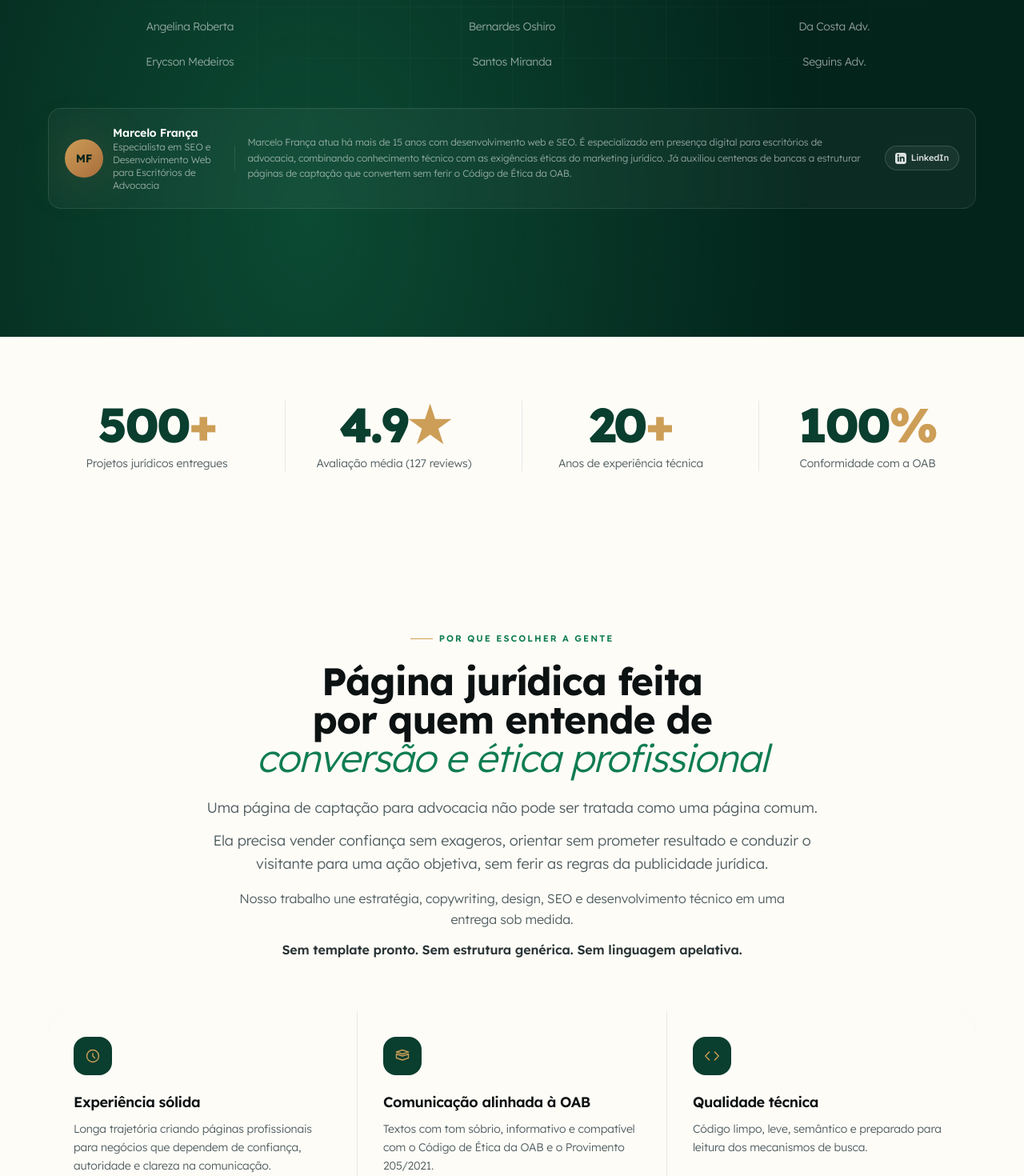
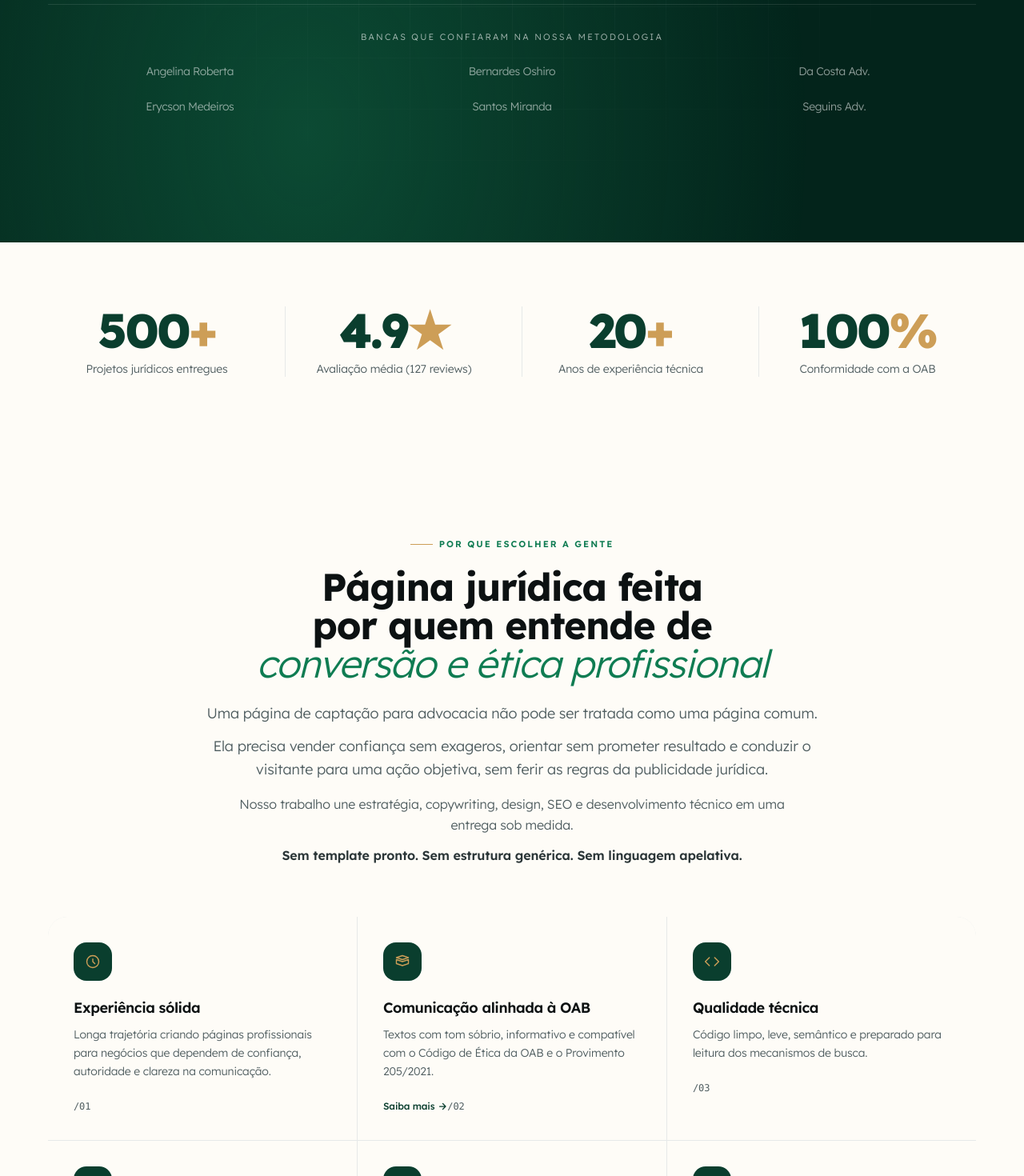
Before and after one commit to webpixeldf/landing-page-para-advogados, a Next.js app: page / in a window 1280 px wide. Shown: the part 1080-2550 px from the top of the page at 80% size. Built offline with nearby package versions, Linux system fonts and the light colour scheme.

Commit message:
seo(home): adiciona links internos da home para posts do blog (topic cluster)

```diff
--- a/src/components/Benefits.tsx
+++ b/src/components/Benefits.tsx
@@ -1,9 +1,12 @@
+import Link from 'next/link';
+
 type Benefit = {
   title: string;
   text: string;
   icon: string;
   span?: string;
   highlight?: boolean;
+  href?: string;
 };
 
 const benefits: Benefit[] = [
@@ -17,7 +20,8 @@ const benefits: Benefit[] = [
   {
     title: 'Performance Core Web Vitals',
     text: 'Desenvolvimento leve, rápido e pensado para boa experiência de navegação.',
-    icon: 'M13 10V3L4 14h7v7l9-11h-7z'
+    icon: 'M13 10V3L4 14h7v7l9-11h-7z',
+    href: '/blog/velocidade-de-carregamento-pagina-juridica/'
   },
   {
     title: 'Sem mensalidade obrigatória',
@@ -28,7 +32,8 @@ const benefits: Benefit[] = [
     title: 'SEO on-page completo',
     text: 'Estrutura otimizada com meta tags, headings, schema markup, breadcrumbs e URL amigável.',
     icon: 'M3 7h18M3 12h18M3 17h12',
-    span: 'lg:col-span-2'
+    span: 'lg:col-span-2',
+    href: '/blog/seo-para-advogados-como-aparecer-no-google/'
   },
   {
     title: 'Página responsiva',
@@ -121,6 +126,18 @@ export default function Benefits() {
                     </span>
                   </div>
                 )}
+
+                {b.href && (
+                  <Link
+                    href={b.href}
+                    className="mt-3 inline-flex items-center gap-1 text-xs font-medium text-primary transition-colors hover:text-accent"
+                  >
+                    Saiba mais
+                    <svg viewBox="0 0 24 24" fill="none" stroke="currentColor" strokeWidth="2.5" className="h-3 w-3">
+                      <path d="M5 12h14M13 5l7 7-7 7" strokeLinecap="round" strokeLinejoin="round" />
+                    </svg>
+                  </Link>
+                )}
               </div>
             </article>
           ))}
--- a/src/components/Differentials.tsx
+++ b/src/components/Differentials.tsx
@@ -1,3 +1,5 @@
+import Link from 'next/link';
+
 const items = [
   {
     icon: 'M12 8v4l3 3m6-3a9 9 0 11-18 0 9 9 0 0118 0z',
@@ -7,7 +9,8 @@ const items = [
   {
     icon: 'M3 6l9-3 9 3-9 3-9-3zm9 6l9-3v6l-9 3-9-3v-6l9 3z',
     title: 'Comunicação alinhada à OAB',
-    text: 'Textos com tom sóbrio, informativo e compatível com o Código de Ética da OAB e o Provimento 205/2021.'
+    text: 'Textos com tom sóbrio, informativo e compatível com o Código de Ética da OAB e o Provimento 205/2021.',
+    href: '/blog/oab-publicidade-online-o-que-pode-e-o-que-nao-pode/'
   },
   {
     icon: 'M16 18l6-6-6-6M8 6l-6 6 6 6',
@@ -84,6 +87,18 @@ export default function Differentials() {
                 <h3 className="font-display text-lg font-semibold tracking-tight text-ink-900">{it.title}</h3>
                 <p className="mt-2 text-sm font-light leading-relaxed text-ink-500">{it.text}</p>
 
+                {'href' in it && (
+                  <Link
+                    href={(it as typeof it & { href: string }).href}
+                    className="mt-3 inline-flex items-center gap-1 text-xs font-medium text-primary transition-colors hover:text-accent"
+                  >
+                    Saiba mais
+                    <svg viewBox="0 0 24 24" fill="none" stroke="currentColor" strokeWidth="2.5" className="h-3 w-3">
+                      <path d="M5 12h14M13 5l7 7-7 7" strokeLinecap="round" strokeLinejoin="round" />
+                    </svg>
+                  </Link>
+                )}
+
                 <span className="mt-6 inline-block text-xs font-mono text-ink-500">
                   /{(i + 1).toString().padStart(2, '0')}
                 </span>
--- a/src/components/Guide.tsx
+++ b/src/components/Guide.tsx
@@ -1,3 +1,5 @@
+import Link from 'next/link';
+
 export default function Guide() {
   return (
     <section id="guia" className="relative bg-cream-50 py-28">
@@ -55,6 +57,11 @@ export default function Guide() {
                 Na prática, funciona como o equivalente digital de uma primeira consulta bem
                 conduzida: o potencial cliente entende rapidamente se a banca atua na área que
                 ele precisa, como pode ser ajudado e qual o próximo passo para iniciar o contato.
+              </p>
+              <p className="mt-4 text-sm font-light text-ink-400">
+                <Link href="/blog/pagina-de-captura-para-advogados-guia-completo/" className="border-b border-accent/30 font-medium text-primary transition-colors hover:text-accent">
+                  Guia completo: como estruturar uma página de captação jurídica do zero
+                </Link>
               </p>
             </article>
 
--- a/src/components/Hero.tsx
+++ b/src/components/Hero.tsx
@@ -72,6 +72,12 @@ export default function Hero() {
               unindo estratégia de posicionamento, design que transmite credibilidade, SEO técnico e
               comunicação alinhada ao Código de Ética da OAB — com estrutura enxuta, carregamento rápido
               e integração direta com WhatsApp.
+            </p>
+            <p className="mt-4 text-sm font-light text-white/50">
+              <Link href="/blog/pagina-de-captura-para-advogados-guia-completo/" className="border-b border-accent/30 text-accent transition-colors hover:border-accent">
+                Leia o guia completo sobre páginas de captação jurídica
+              </Link>
+              {' '}— entenda a estratégia por trás de cada elemento da página antes de investir.
             </p>
 
             <div className="mt-7 flex flex-wrap items-baseline gap-x-3 gap-y-1 text-white">
@@ -179,39 +185,6 @@ export default function Hero() {
             <span className="font-display tracking-tight">Seguins Adv.</span>
           </div>
         </div>
-
-        {/* Author credibility */}
-        <div className="mt-12 flex flex-col items-center gap-4 rounded-2xl border border-white/10 bg-white/[0.04] p-5 backdrop-blur-sm sm:flex-row sm:items-center">
-          <div className="flex items-center gap-3">
-            <div className="grid h-12 w-12 shrink-0 place-items-center rounded-full bg-gradient-to-br from-accent to-gold-600 font-display text-sm font-bold text-primary-dark shadow-glow">
-              MF
-            </div>
-            <div className="sm:min-w-0">
-              <p className="font-display text-sm font-semibold text-white">
-                {siteConfig.author.name}
-              </p>
-              <p className="text-xs font-light text-white/55">
-                {siteConfig.author.jobTitle}
-              </p>
-            </div>
-          </div>
-          <div className="hidden h-8 w-px bg-white/10 sm:block" />
-          <p className="text-center text-xs font-light leading-relaxed text-white/55 sm:text-left">
-            {siteConfig.author.bio}
-          </p>
-          <a
-            href={siteConfig.author.linkedin}
-            target="_blank"
-            rel="noopener noreferrer"
-            className="inline-flex shrink-0 items-center gap-1.5 rounded-full border border-white/15 bg-white/5 px-3 py-1.5 text-[11px] font-medium text-white/85 transition-all hover:border-accent hover:bg-accent/10 hover:text-accent"
-            aria-label={`LinkedIn de ${siteConfig.author.name}`}
-          >
-            <svg width="14" height="14" viewBox="0 0 24 24" fill="currentColor" aria-hidden="true">
-              <path d="M19 0h-14c-2.761 0-5 2.239-5 5v14c0 2.761 2.239 5 5 5h14c2.762 0 5-2.239 5-5v-14c0-2.761-2.238-5-5-5zm-11 19h-3v-11h3v11zm-1.5-12.268c-.966 0-1.75-.79-1.75-1.764s.784-1.764 1.75-1.764 1.75.79 1.75 1.764-.783 1.764-1.75 1.764zm13.5 12.268h-3v-5.604c0-3.368-4-3.113-4 0v5.604h-3v-11h3v1.765c1.396-2.586 7-2.777 7 2.476v6.759z" />
-            </svg>
-            LinkedIn
-          </a>
-        </div>
       </div>
     </section>
   );
--- a/src/components/Methodology.tsx
+++ b/src/components/Methodology.tsx
@@ -1,3 +1,5 @@
+import Link from 'next/link';
+
 type Step = { n: string; title: string; text: string[]; keyword: string };
 
 const steps: Step[] = [
@@ -41,7 +43,13 @@ const steps: Step[] = [
     n: '05',
     title: 'SEO técnico e mensuração',
     text: [
-      'Aplicamos otimizações importantes para indexação e análise de desempenho: meta title e description, heading tags organizadas, schema markup, URLs amigáveis, sitemap, breadcrumbs, Search Console e ferramentas de análise.'
+      'Aplicamos otimizações importantes para indexação e análise de desempenho: meta title e description, heading tags organizadas, schema markup, URLs amigáveis, sitemap, breadcrumbs, Search Console e ferramentas de análise.',
+      <span key="seo-link" className="inline-flex items-center gap-1 text-accent">
+        <Link href="/blog/seo-para-advogados-como-aparecer-no-google/" className="border-b border-accent/30 transition-colors hover:border-accent">
+          Guia completo de SEO jurídico
+        </Link>
+        {' '}— técnicas atualizadas para 2026
+      </span>
     ],
     keyword: 'Otimização'
   }
```
